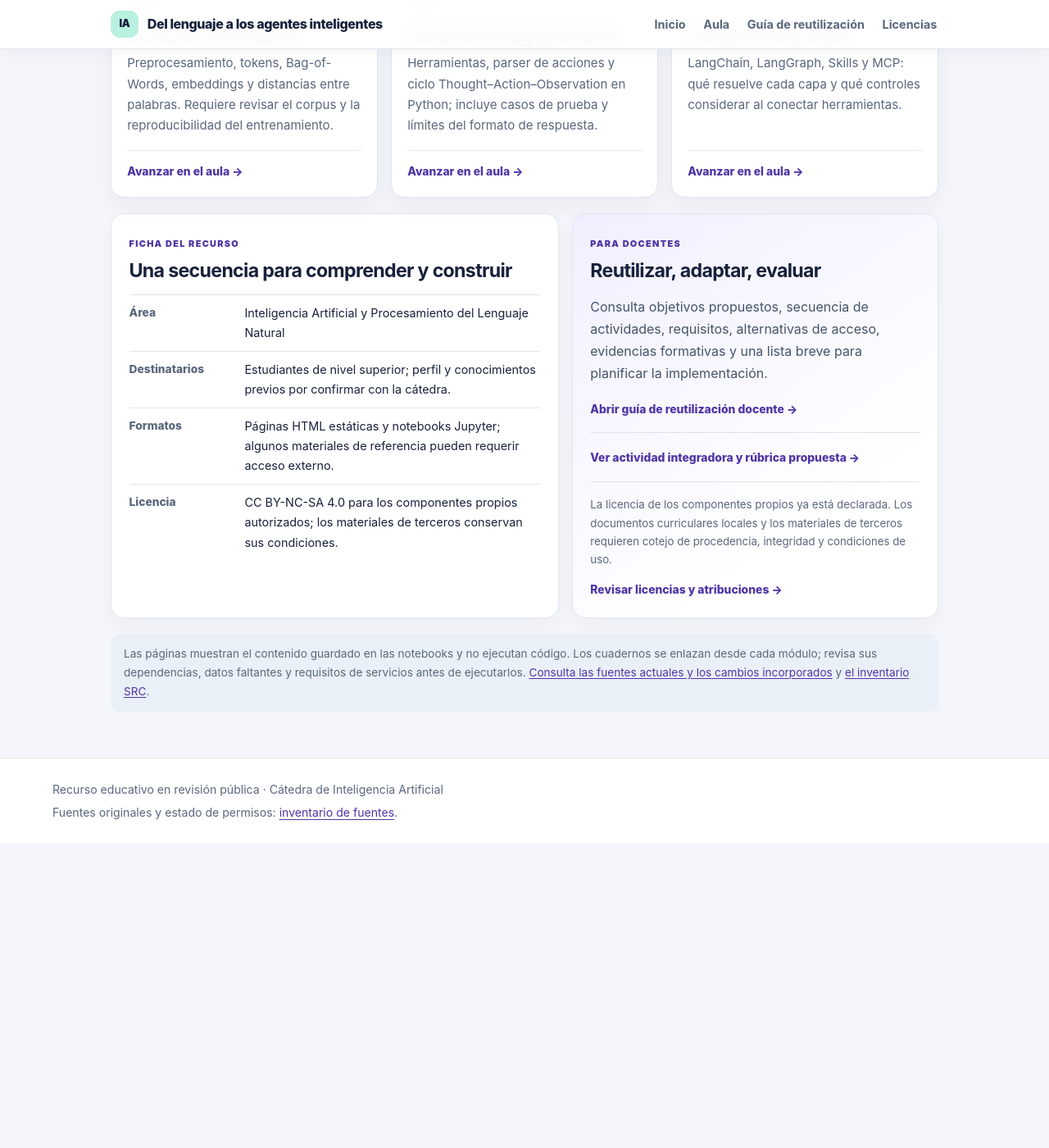
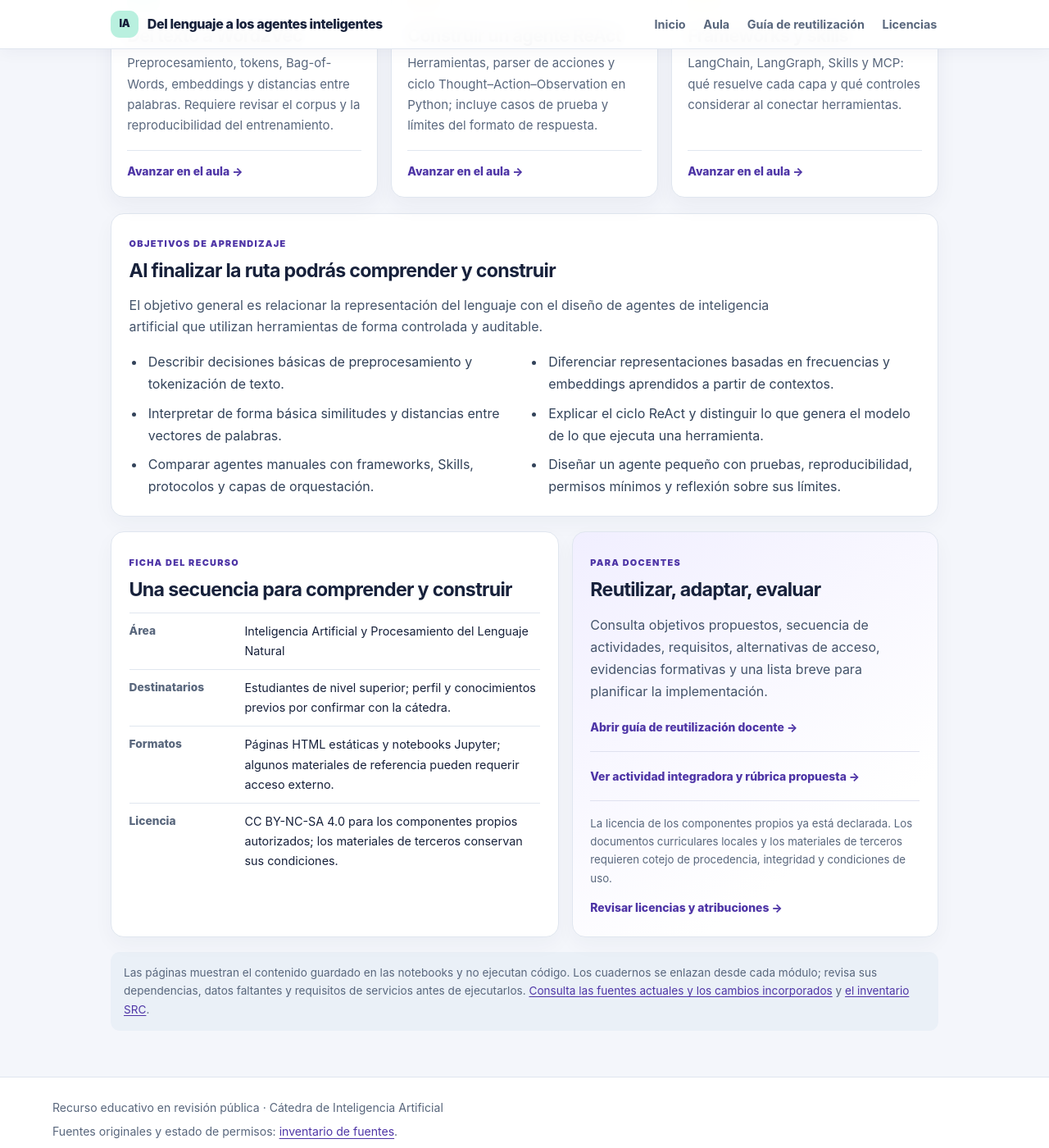
Before and after one commit to comercisandro/RecursoEducativoAbierto, a Jekyll site: the page built from index.md, in a window 1280 px wide and 1400 px high, scrolled down 863 px. Shown: the whole window at 82% size. Built offline with Jekyll 4.4.1, drawn with Linux system fonts in a browser that asks for light colours; before the commit the page ends 1891 px from its top, so only the background shows below that.

Commit message:
Declare learning objectives on landing page

```diff
--- a/assets/rea.css
+++ b/assets/rea.css
@@ -269,6 +269,11 @@ code { overflow-wrap: anywhere; }
 .home-card-actions { display: flex; flex-wrap: wrap; gap: .55rem 1rem; margin-top: auto; padding-top: .85rem; border-top: 1px solid var(--line); }
 .home-card-actions a, .text-link { color: var(--violet-dark); text-decoration: none; font-size: .87rem; font-weight: 800; }
 .home-card-actions a:hover, .text-link:hover { text-decoration: underline; }
+.home-objectives { margin: 1.15rem 0; background: linear-gradient(145deg, #f1faf7, #fff 72%); }
+.home-objectives h2 { margin: .5rem 0 .65rem; font-size: 1.45rem; }
+.home-objectives > p { max-width: 78ch; margin: 0; }
+.home-objectives-list { display: grid; grid-template-columns: repeat(2, minmax(0, 1fr)); gap: .55rem 2rem; margin: 1rem 0 0; padding-left: 1.25rem; color: #33435a; }
+.home-objectives-list li { padding-left: .2rem; }
 .home-details { display: grid; grid-template-columns: 1.1fr .9fr; gap: 1rem; margin: 1.15rem 0; }
 .home-info-card { padding: 1.35rem; border: 1px solid var(--line); border-radius: 1rem; background: white; box-shadow: 0 9px 25px rgb(34 49 82 / 4%); }
 .home-info-card h2 { margin: .5rem 0 .85rem; font-size: 1.45rem; }
@@ -309,6 +314,7 @@ code { overflow-wrap: anywhere; }
   .lesson-source { display: none; }
   .home-module-grid { grid-template-columns: 1fr; }
   .home-module-card { min-height: auto; }
+  .home-objectives-list { grid-template-columns: 1fr; }
   .home-details { grid-template-columns: 1fr; }
   .section-heading { align-items: flex-start; flex-direction: column; gap: .3rem; }
   .home-facts div { grid-template-columns: 6.4rem 1fr; }
--- a/index.md
+++ b/index.md
@@ -45,6 +45,20 @@ title: Del lenguaje a los agentes inteligentes
     </div>
   </section>
 
+  <section class="home-objectives home-info-card" aria-labelledby="objectives-title">
+    <span class="home-card-kicker">OBJETIVOS DE APRENDIZAJE</span>
+    <h2 id="objectives-title">Al finalizar la ruta podrás comprender y construir</h2>
+    <p>El objetivo general es relacionar la representación del lenguaje con el diseño de agentes de inteligencia artificial que utilizan herramientas de forma controlada y auditable.</p>
+    <ul class="home-objectives-list">
+      <li>Describir decisiones básicas de preprocesamiento y tokenización de texto.</li>
+      <li>Diferenciar representaciones basadas en frecuencias y embeddings aprendidos a partir de contextos.</li>
+      <li>Interpretar de forma básica similitudes y distancias entre vectores de palabras.</li>
+      <li>Explicar el ciclo ReAct y distinguir lo que genera el modelo de lo que ejecuta una herramienta.</li>
+      <li>Comparar agentes manuales con frameworks, Skills, protocolos y capas de orquestación.</li>
+      <li>Diseñar un agente pequeño con pruebas, reproducibilidad, permisos mínimos y reflexión sobre sus límites.</li>
+    </ul>
+  </section>
+
   <section class="home-details" aria-label="Información del recurso">
     <article class="home-info-card">
       <span class="home-card-kicker">FICHA DEL RECURSO</span>
```
